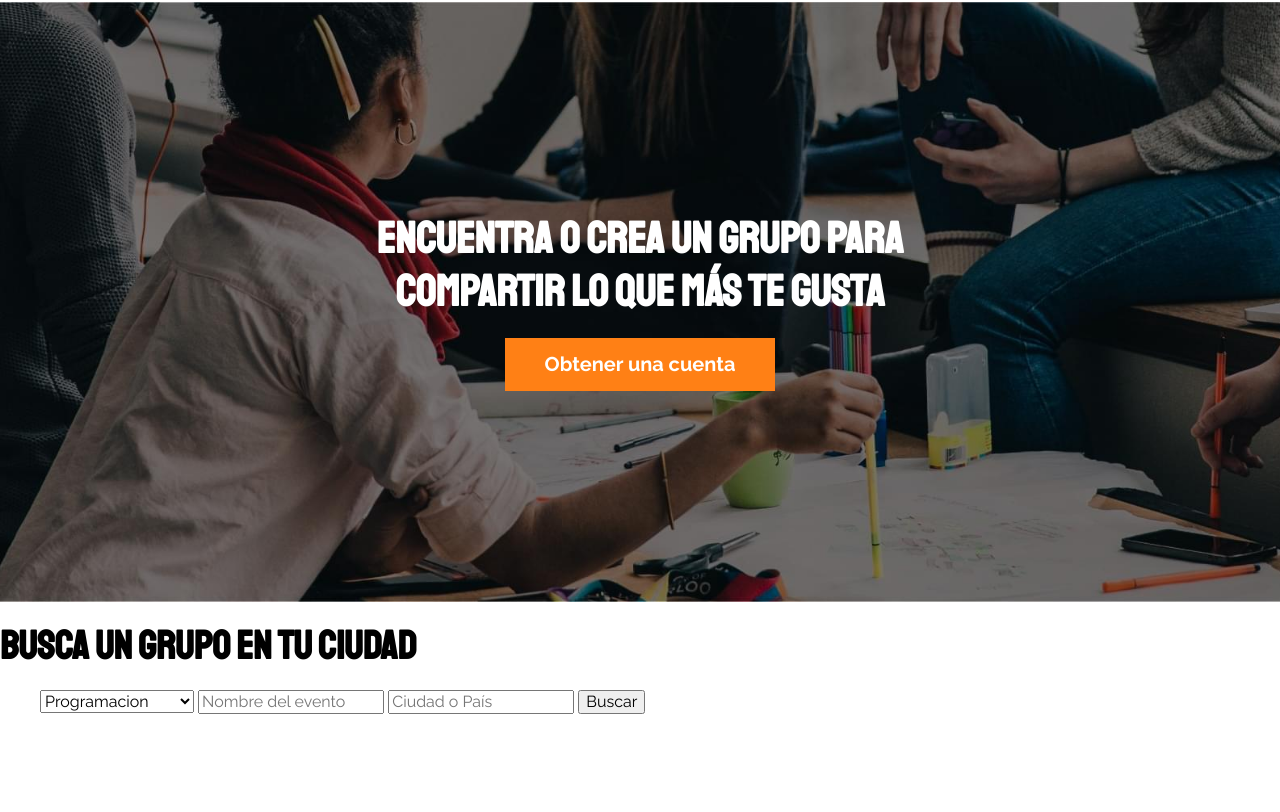
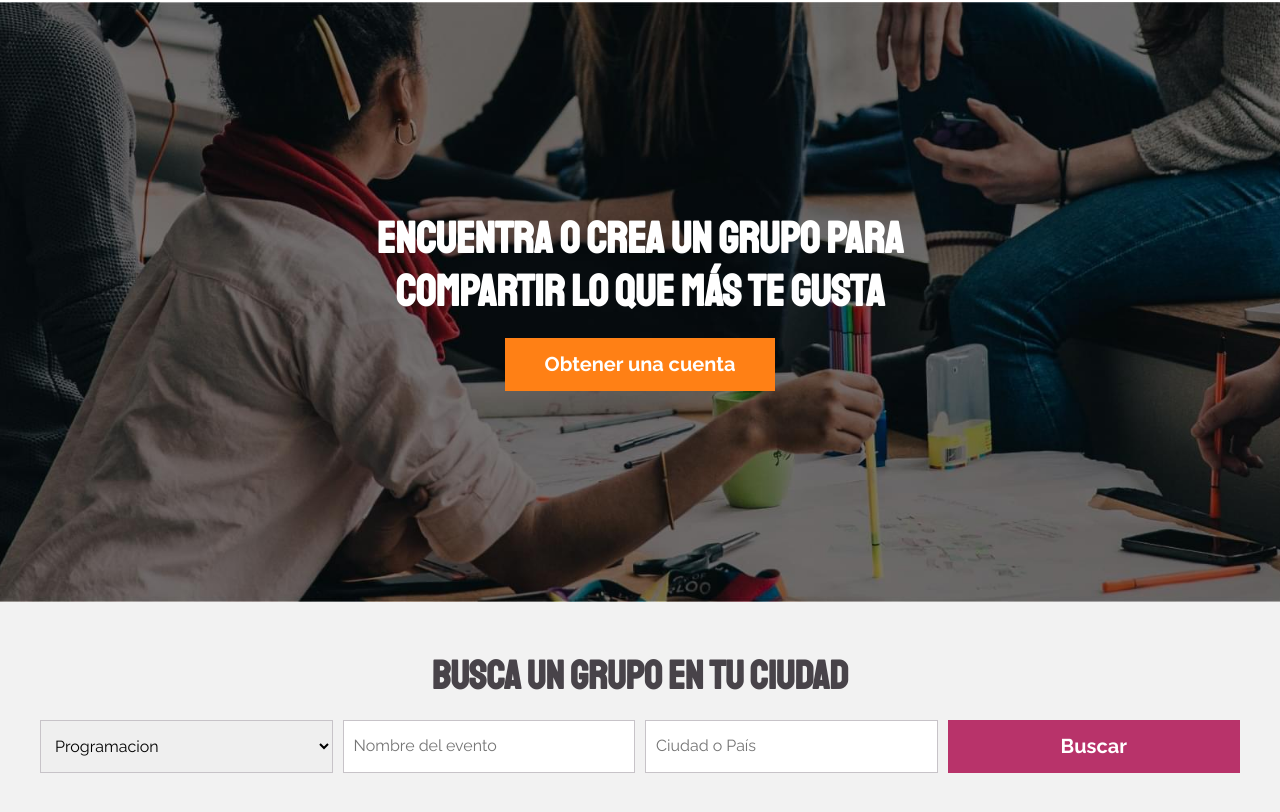
Before and after one commit to mcmmiguel/meetiproject, a website: page index.html in a window 1280 px wide. Shown: the part 130-942 px from the top of the page. Before the commit the page ends 844 px from the top, so only its background shows below. Drawn offline with Linux system fonts and the light colour scheme.

Commit message:
_busqueda.scss: Seccion Busqueda finalizada. Estilos al formulario completados

```diff
--- a/index.html
+++ b/index.html
@@ -50,7 +50,7 @@
 
                 <input type="text" class="formulario__campo" placeholder="Nombre del evento">
                 <input type="text" class="formulario__campo" placeholder="Ciudad o País">
-                <input type="submit" class="formulacio__submit" value="Buscar">
+                <input type="submit" class="formulario__submit" value="Buscar">
 
             </form>
         </div>
--- /dev/null
+++ b/src/scss/ui/contenido/_busqueda.scss
@@ -0,0 +1,40 @@
+@use 'base/variables' as v;
+@use 'base/mixins' as m;
+
+.busqueda {
+    background-color: v.$grisClaro;
+    padding: 5rem 0;
+
+    &__heading {
+        text-align: center;
+        margin: 0;
+        color: v.$gris;
+    }
+
+
+}
+
+.formulario {
+    margin-top: 2rem;
+    display: flex;
+    flex-direction: column;
+
+    @include m.tablet {
+        @include m.grid(4, 1rem);
+    }
+
+    &__campo {
+        padding: 1rem;
+        border: 1px solid lighten($color: v.$gris, $amount: 50);
+        margin-bottom: 2rem;
+
+        @include m.tablet {
+            margin-bottom: 0;
+        }
+    }
+
+    &__submit {
+        @include m.boton(v.$primario, v.$blanco);
+        margin-top: 0;
+    }
+}
--- a/src/scss/ui/contenido/_index.scss
+++ b/src/scss/ui/contenido/_index.scss
@@ -1 +1,2 @@
 @forward 'hero';
+@forward 'busqueda';
```
Also changed, not shown: build/css/app.css, 1 other file.
